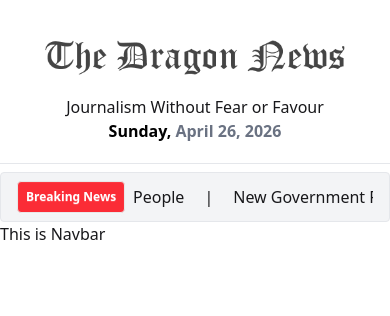
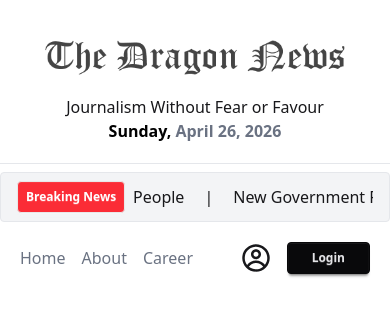
Before and after one commit to jahidhasan-webdev01/the-dragon-news, a Next.js app: page / in a window 390 px wide. Shown: the top 316 px of the page. Built offline with nearby package versions, Linux system fonts and the light colour scheme.

Commit message:
install react icons and design responsive navbar

```diff
--- a/package.json
+++ b/package.json
@@ -12,7 +12,8 @@
     "next": "16.2.4",
     "react": "19.2.4",
     "react-dom": "19.2.4",
-    "react-fast-marquee": "^1.6.5"
+    "react-fast-marquee": "^1.6.5",
+    "react-icons": "^5.6.0"
   },
   "devDependencies": {
     "@tailwindcss/postcss": "^4",
--- a/src/components/shared/Navbar.jsx
+++ b/src/components/shared/Navbar.jsx
@@ -1,7 +1,21 @@
+import Link from "next/link";
+import { CgProfile } from "react-icons/cg";
+
 const Navbar = () => {
     return (
-        <div>
-            <h1>This is Navbar</h1>
+        <div className="mt-5 container mx-auto flex justify-between items-center px-5 md:px-0">
+            <div className="hidden lg:block"></div>
+            <div className="space-x-4 text-gray-500">
+                <Link href={"/"} className="hover:text-black hover:border-b-2 hover:border-red-500 hover:pb-1">Home</Link>
+                <Link href={"/about"} className="hover:text-black hover:border-b-2 hover:border-red-500 hover:pb-1">About</Link>
+                <Link href={"/career"} className="hover:text-black hover:border-b-2 hover:border-red-500 hover:pb-1">Career</Link>
+            </div>
+            <div className="flex gap-4 items-center">
+                <CgProfile className="text-3xl" />
+                <Link href={"/login"}>
+                    <button className="btn btn-sm btn-neutral px-6">Login</button>
+                </Link>
+            </div>
         </div>
     );
 };
```
Also changed, not shown: 1 other file (tests, documents, lock files or other folders).
